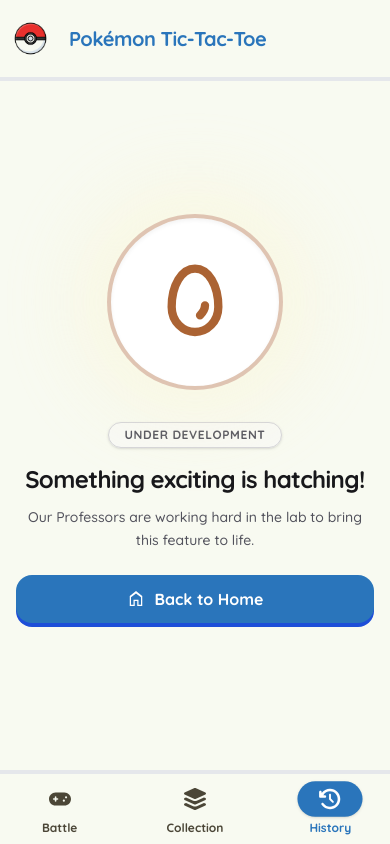
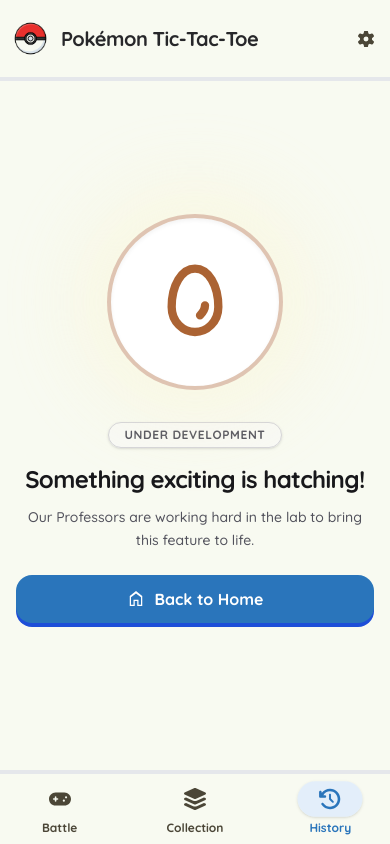
Before and after one commit to mjrmaca/pokemon-tic-tac-toe, a Next.js app: page /history in a window 390 px wide. Built offline with nearby package versions, Linux system fonts and the light colour scheme.

Commit message:
Feat: Settings Menu
* feat: Added settings menu for mobile view and change the text color of the app header text

* feat: Make gear icon size dynamic

* feat: Added hover effect in back to homeb button

* feat: Removed tooltip in brand component

```diff
--- /dev/null
+++ b/src/app/settings/page.tsx
@@ -0,0 +1,10 @@
+"use client";
+
+import { FC } from "react";
+import UnderDevelopment from "@/src/error-pages/UnderDevelopment";
+
+const Page: FC = () => {
+  return <UnderDevelopment />;
+};
+
+export default Page;
--- a/src/components/AppHeader/components/Brand.tsx
+++ b/src/components/AppHeader/components/Brand.tsx
@@ -1,11 +1,10 @@
 import Image from "next/image";
 import { FC } from "react";
-import Tooltip from "../../Tooltip";
 import Link from "next/link";
 
 const Brand: FC = () => {
   return (
-    <Link href="/" className="group relative flex items-center gap-4">
+    <Link href="/" className="flex items-center gap-2 select-none md:gap-4">
       <Image
         width={45}
         height={45}
@@ -13,13 +12,11 @@
         src="/images/pokeball.png"
       />
       <h1
-        className="font-quicksand text-battle-blue text-xl font-bold
-          tracking-tight md:text-2xl"
+        className="font-quicksand text-xl font-bold tracking-tight text-zinc-800
+          md:text-2xl"
       >
         Pokémon Tic-Tac-Toe
       </h1>
-
-      <Tooltip label="Go to Home" />
     </Link>
   );
 };
--- a/src/components/AppHeader/index.tsx
+++ b/src/components/AppHeader/index.tsx
@@ -3,6 +3,7 @@
 import { FC } from "react";
 import AppNavigation from "../AppNavigation";
 import Brand from "./components/Brand";
+import MobileSettings from "../AppNavigation/components/MobileSettings";
 
 const AppHeader: FC = () => {
   return (
@@ -16,6 +17,7 @@
       >
         <Brand />
         <AppNavigation type="header" />
+        <MobileSettings />
       </div>
     </header>
   );
--- /dev/null
+++ b/src/components/AppNavigation/components/MobileSettings.tsx
@@ -0,0 +1,24 @@
+import { NAVIGATION_ITEMS } from "../utils/constants";
+import { FC } from "react";
+import { usePathname } from "next/navigation";
+import NavigationLink from "./NavigationLink";
+
+const MobileSettings: FC = () => {
+  const pathname = usePathname();
+  const config = NAVIGATION_ITEMS.find((item) => item.label === "Settings");
+
+  if (!config) return null;
+
+  return (
+    <div className="flex md:hidden">
+      <NavigationLink
+        isActive={pathname === config.url}
+        url={config.url}
+        icon={config.icon}
+        tooltip={config.tooltip}
+      />
+    </div>
+  );
+};
+
+export default MobileSettings;
--- /dev/null
+++ b/src/components/AppNavigation/components/NavigationLink.tsx
@@ -0,0 +1,51 @@
+import clsx from "clsx";
+import Link from "next/link";
+import { FC } from "react";
+import { ICONS } from "../utils/icons";
+import { IconType } from "../utils/types";
+import Tooltip from "../../Tooltip";
+
+interface NavigationLinkProps {
+  isActive: boolean;
+  url: string;
+  icon: IconType;
+  tooltip: string;
+  label?: string;
+}
+
+const NavigationLink: FC<NavigationLinkProps> = ({
+  isActive,
+  url,
+  icon,
+  tooltip,
+  label,
+}) => {
+  return (
+    <Link
+      key={url}
+      href={url}
+      className={clsx([
+        "group font-quicksand text-primary relative flex items-center",
+        "hover:bg-surface-container-high gap-2 rounded-lg p-2 text-base",
+        "font-bold transition-colors",
+        isActive
+          ? "text-battle-blue bg-surface-container-high font-bold"
+          : "text-on-surface-variant font-semibold hover:bg-zinc-100",
+      ])}
+    >
+      <span
+        className={clsx([
+          "flex items-center justify-center transition-colors",
+          "fill-current stroke-current",
+          isActive ? "text-battle-blue" : "text-on-surface-variant",
+        ])}
+      >
+        {ICONS[icon]}
+      </span>
+      {label}
+      <Tooltip label={tooltip} />
+    </Link>
+  );
+};
+
+export default NavigationLink;
--- /dev/null
+++ b/src/components/AppNavigation/components/NavigationPill.tsx
@@ -0,0 +1,50 @@
+import Link from "next/link";
+import { IconType } from "../utils/types";
+import { FC } from "react";
+import clsx from "clsx";
+import { ICONS } from "../utils/icons";
+
+interface NavigationPillProps {
+  isActive: boolean;
+  url: string;
+  icon: IconType;
+  label: string;
+}
+
+const NavigationPill: FC<NavigationPillProps> = ({
+  isActive,
+  url,
+  icon,
+  label,
+}) => {
+  return (
+    <Link
+      key={url}
+      href={url}
+      className="flex min-w-16 flex-col items-center gap-1 focus:outline-none"
+    >
+      <div
+        className={clsx([
+          "rounded-full px-5 py-1.5 transition-all duration-200",
+          "fill-current stroke-current",
+          isActive
+            ? "text-battle-blue scale-105 bg-blue-100/70 shadow-sm"
+            : "text-on-surface-variant hover:bg-zinc-100",
+        ])}
+      >
+        {ICONS[icon]}
+      </div>
+
+      <span
+        className={clsx([
+          "font-quicksand text-xs font-bold transition-colors",
+          isActive ? "text-battle-blue" : "text-on-surface-variant",
+        ])}
+      >
+        {label}
+      </span>
+    </Link>
+  );
+};
+
+export default NavigationPill;
--- a/src/components/AppNavigation/index.tsx
+++ b/src/components/AppNavigation/index.tsx
@@ -1,11 +1,10 @@
 import { FC } from "react";
 import { NAVIGATION_ITEMS } from "./utils/constants";
 import { NavigationItem, NavigationType } from "./utils/types";
-import { ICONS } from "./utils/icons";
-import Link from "next/link";
 import clsx from "clsx";
-import Tooltip from "../Tooltip";
 import { usePathname } from "next/navigation";
+import NavigationLink from "./components/NavigationLink";
+import NavigationPill from "./components/NavigationPill";
 
 interface AppNavigationProps {
   type: NavigationType;
@@ -20,67 +19,31 @@
       : "flex md:hidden justify-around w-full";
 
   return (
-    <nav className={clsx(["items-center gap-8", className])}>
-      {NAVIGATION_ITEMS.map((item: NavigationItem) => {
+    <nav className={clsx(["items-center gap-8 select-none", className])}>
+      {NAVIGATION_ITEMS.map((item: NavigationItem, index: number) => {
         const isActive = pathname === item.url;
 
         if (type === "footer") {
-          return (
-            <Link
+          return index > 2 ? null : (
+            <NavigationPill
               key={item.url}
-              href={item.url}
-              className="flex min-w-16 flex-col items-center gap-1
-                focus:outline-none"
-            >
-              <div
-                className={clsx([
-                  "rounded-full px-5 py-1.5 transition-all duration-200",
-                  "fill-current stroke-current",
-                  isActive
-                    ? "bg-battle-blue scale-105 text-white shadow-sm"
-                    : "text-on-surface-variant hover:bg-zinc-100",
-                ])}
-              >
-                {ICONS[item.icon]}
-              </div>
-
-              <span
-                className={clsx([
-                  "font-quicksand text-xs font-bold transition-colors",
-                  isActive ? "text-battle-blue" : "text-on-surface-variant",
-                ])}
-              >
-                {item.label}
-              </span>
-            </Link>
+              isActive={isActive}
+              url={item.url}
+              icon={item.icon}
+              label={item.label}
+            />
           );
         }
 
         return (
-          <Link
+          <NavigationLink
             key={item.url}
-            href={item.url}
-            className={clsx([
-              "group font-quicksand text-primary relative flex items-center",
-              "hover:bg-surface-container-high gap-2 rounded-lg p-2 text-base",
-              "font-bold transition-colors",
-              isActive
-                ? "text-battle-blue bg-surface-container-high font-bold"
-                : "text-on-surface-variant font-semibold hover:bg-zinc-100",
-            ])}
-          >
-            <span
-              className={clsx([
-                "flex items-center justify-center transition-colors",
-                "fill-current stroke-current",
-                isActive ? "text-battle-blue" : "text-on-surface-variant",
-              ])}
-            >
-              {ICONS[item.icon]}
-            </span>
-            {item.label}
-            <Tooltip label={item.tooltip} />
-          </Link>
+            isActive={isActive}
+            url={item.url}
+            icon={item.icon}
+            label={item.label}
+            tooltip={item.tooltip}
+          />
         );
       })}
     </nav>
--- a/src/components/AppNavigation/utils/constants.ts
+++ b/src/components/AppNavigation/utils/constants.ts
@@ -19,4 +19,10 @@
     icon: "clock-rotate-left",
     tooltip: "Check match history",
   },
+  {
+    label: "Settings",
+    url: "/settings",
+    icon: "gear",
+    tooltip: "Customize your space",
+  },
 ];
--- a/src/components/AppNavigation/utils/icons.tsx
+++ b/src/components/AppNavigation/utils/icons.tsx
@@ -29,4 +29,13 @@
       <path d="M288 64c106 0 192 86 192 192S394 448 288 448c-65.2 0-122.9-32.5-157.6-82.3-10.1-14.5-30.1-18-44.6-7.9s-18 30.1-7.9 44.6C124.1 468.6 201 512 288 512 429.4 512 544 397.4 544 256S429.4 0 288 0C202.3 0 126.5 42.1 80 106.7L80 80c0-17.7-14.3-32-32-32S16 62.3 16 80l0 112c0 17.7 14.3 32 32 32l24.6 0c.5 0 1 0 1.5 0l86 0c17.7 0 32-14.3 32-32s-14.3-32-32-32l-38.3 0C154.9 102.6 217 64 288 64zm24 88c0-13.3-10.7-24-24-24s-24 10.7-24 24l0 104c0 6.4 2.5 12.5 7 17l72 72c9.4 9.4 24.6 9.4 33.9 0s9.4-24.6 0-33.9l-65-65 0-94.1z" />
     </svg>
   ),
+  gear: (
+    <svg
+      xmlns="http://www.w3.org/2000/svg"
+      viewBox="0 0 512 512"
+      className="grid h-4 w-4 fill-current md:h-6 md:w-6"
+    >
+      <path d="M195.1 9.5C198.1-5.3 211.2-16 226.4-16l59.8 0c15.2 0 28.3 10.7 31.3 25.5L332 79.5c14.1 6 27.3 13.7 39.3 22.8l67.8-22.5c14.4-4.8 30.2 1.2 37.8 14.4l29.9 51.8c7.6 13.2 4.9 29.8-6.5 39.9L447 233.3c.9 7.4 1.3 15 1.3 22.7s-.5 15.3-1.3 22.7l53.4 47.5c11.4 10.1 14 26.8 6.5 39.9l-29.9 51.8c-7.6 13.1-23.4 19.2-37.8 14.4l-67.8-22.5c-12.1 9.1-25.3 16.7-39.3 22.8l-14.4 69.9c-3.1 14.9-16.2 25.5-31.3 25.5l-59.8 0c-15.2 0-28.3-10.7-31.3-25.5l-14.4-69.9c-14.1-6-27.2-13.7-39.3-22.8L73.5 432.3c-14.4 4.8-30.2-1.2-37.8-14.4L5.8 366.1c-7.6-13.2-4.9-29.8 6.5-39.9l53.4-47.5c-.9-7.4-1.3-15-1.3-22.7s.5-15.3 1.3-22.7L12.3 185.8c-11.4-10.1-14-26.8-6.5-39.9L35.7 94.1c7.6-13.2 23.4-19.2 37.8-14.4l67.8 22.5c12.1-9.1 25.3-16.7 39.3-22.8L195.1 9.5zM256.3 336a80 80 0 1 0 -.6-160 80 80 0 1 0 .6 160z" />
+    </svg>
+  ),
 };
--- a/src/components/ErrorPage/index.tsx
+++ b/src/components/ErrorPage/index.tsx
@@ -17,7 +17,10 @@
   description,
 }) => {
   return (
-    <div className="flex min-h-[80vh] w-full items-center justify-center p-4">
+    <div
+      className="flex min-h-[80vh] w-full items-center justify-center p-4
+        select-none"
+    >
       <div
         className="flex w-full max-w-4xl flex-col items-center justify-center
           gap-8 md:flex-row md:gap-16"
@@ -70,7 +73,8 @@
             className="bg-battle-blue font-quicksand flex w-full min-w-45
               items-center justify-center gap-2 rounded-2xl px-6 py-3 font-bold
               text-white shadow-[0_4px_0_#1d4ed8] transition-all duration-100
-              select-none active:translate-y-1 active:shadow-none md:w-auto"
+              select-none hover:-translate-y-0.5 hover:shadow-[0_6px_0_#1d4ed8]
+              active:translate-y-1 active:shadow-none md:w-auto"
           >
             <svg
               className="h-5 w-5 fill-current"
```
